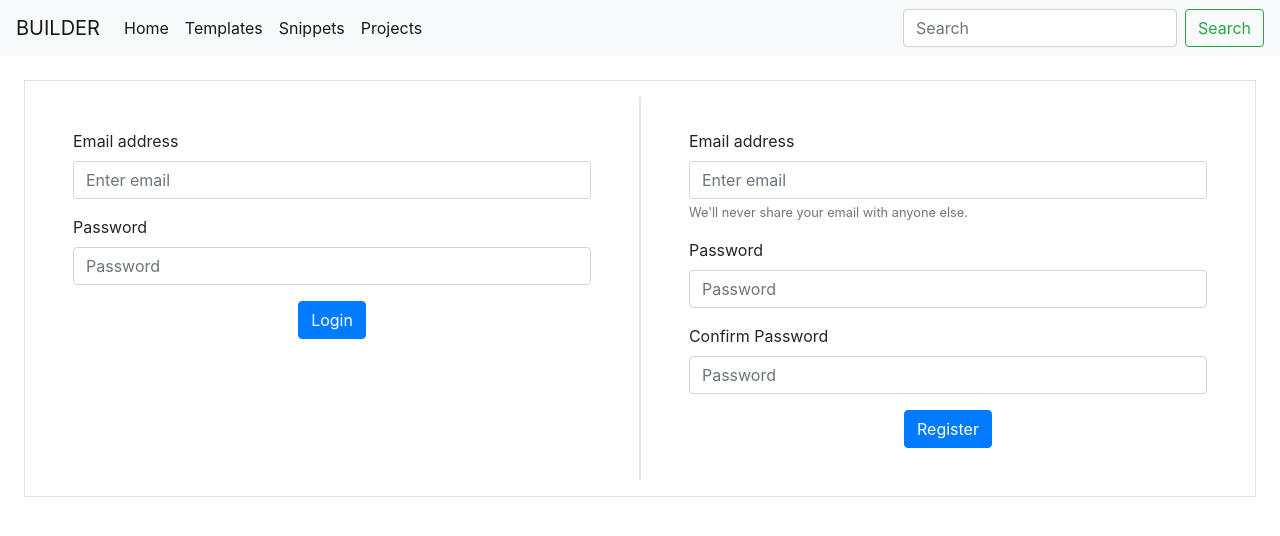
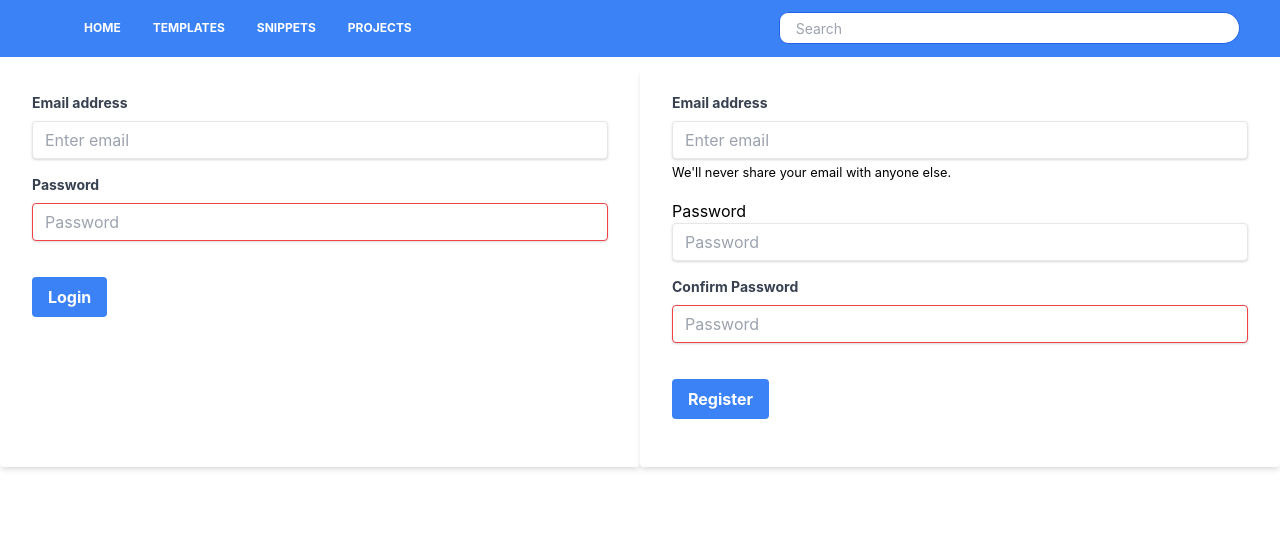
Before and after one commit to GregPetropoulos/Page-Builder, a React (Create React App) app in the folder frontend/: page / in a window 1280 px wide. Shown: the top 536 px of the page. Built offline with nearby package versions, Linux system fonts and the light colour scheme.

Commit message:
UI Landing page, Register & Login Component, Navbar

```diff
--- a/frontend/public/index.html
+++ b/frontend/public/index.html
@@ -15,12 +15,7 @@
       user's mobile device or desktop. See https://developers.google.com/web/fundamentals/web-app-manifest/
     -->
 		<link rel="manifest" href="%PUBLIC_URL%/manifest.json" />
-		<link
-			rel="stylesheet"
-			href="https://maxcdn.bootstrapcdn.com/bootstrap/4.0.0/css/bootstrap.min.css"
-			integrity="sha384-Gn5384xqQ1aoWXA+058RXPxPg6fy4IWvTNh0E263XmFcJlSAwiGgFAW/dAiS6JXm"
-			crossorigin="anonymous"
-		/>
+
 		<script
 			src="https://code.jquery.com/jquery-3.2.1.slim.min.js"
 			integrity="sha384-KJ3o2DKtIkvYIK3UENzmM7KCkRr/rE9/Qpg6aAZGJwFDMVNA/GpGFF93hXpG5KkN"
@@ -31,11 +26,7 @@
 			integrity="sha384-ApNbgh9B+Y1QKtv3Rn7W3mgPxhU9K/ScQsAP7hUibX39j7fakFPskvXusvfa0b4Q"
 			crossorigin="anonymous"
 		></script>
-		<script
-			src="https://maxcdn.bootstrapcdn.com/bootstrap/4.0.0/js/bootstrap.min.js"
-			integrity="sha384-JZR6Spejh4U02d8jOt6vLEHfe/JQGiRRSQQxSfFWpi1MquVdAyjUar5+76PVCmYl"
-			crossorigin="anonymous"
-		></script>
+		<link href="https://unpkg.com/tailwindcss@^2/dist/tailwind.min.css" rel="stylesheet">
 		<!--
       Notice the use of %PUBLIC_URL% in the tags above.
       It will be replaced with the URL of the `public` folder during the build.
--- a/frontend/src/components/Login.js
+++ b/frontend/src/components/Login.js
@@ -22,29 +22,28 @@ export const Login = () => {
 		}
 	};
 	return (
-		<form className="p-5 container" onSubmit={handleSubmit}>
-			<div className="form-group">
-				<label htmlFor="loginEmail">Email address</label>
+		<form className="bg-white shadow-md rounded px-8 pt-6 pb-8 mb-4 h-full" onSubmit={handleSubmit}>
+			<div className="mb-4">
+				<label htmlFor="loginEmail" className="block text-gray-700 text-sm font-bold mb-2">Email address</label>
 				<input
 					type="email"
-					className="form-control"
+					className="shadow appearance-none border rounded w-full py-2 px-3 text-gray-700 leading-tight focus:outline-none focus:shadow-outline"
 					id="loginEmail"
-					aria-describedby="emailHelp"
 					placeholder="Enter email"
 				/>
 			</div>
-			<div className="form-group">
-				<label htmlFor="loginPassword">Password</label>
+			<div className="mb-6">
+				<label htmlFor="loginPassword" className="block text-gray-700 text-sm font-bold mb-2">Password</label>
 				<input
 					type="password"
-					className="form-control"
+					className="shadow appearance-none border border-red-500 rounded w-full py-2 px-3 text-gray-700 mb-3 leading-tight focus:outline-none focus:shadow-outline"
 					id="loginPassword"
 					placeholder="Password"
 				/>
 			</div>
 			<p className="text-danger text-center">{error}</p>
-			<div className="d-flex justify-content-center">
-				<button type="submit" className="btn btn-primary">
+			<div className="flex items-center justify-between">
+				<button type="submit" className="bg-blue-500 hover:bg-blue-700 text-white font-bold py-2 px-4 rounded focus:outline-none focus:shadow-outline">
 					Login
 				</button>
 			</div>
--- a/frontend/src/components/Navbar.js
+++ b/frontend/src/components/Navbar.js
@@ -1,61 +1,48 @@
 export const Navbar = () => {
 	return (
-		<nav className="navbar navbar-expand-lg navbar-light bg-light sticky-top">
-			<a className="navbar-brand" href="/">
-				BUILDER
+<nav className="relative flex flex-wrap items-center justify-between px-2 py-3 bg-blue-500 mb-3">
+  <div className="container px-4 mx-auto flex flex-wrap items-center justify-between">
+    <div className="w-full relative flex justify-between lg:w-auto  px-4 lg:static lg:block lg:justify-start">
+      <a className="text-sm font-bold leading-relaxed inline-block mr-4 py-2 whitespace-nowrap uppercase text-white" href="#pablo">
+        <img src/>
       </a>
-			<button
-				className="navbar-toggler"
-				type="button"
-				data-toggle="collapse"
-				data-target="#navbarSupportedContent"
-				aria-controls="navbarSupportedContent"
-				aria-expanded="false"
-				aria-label="Toggle navigation"
-			>
-				<span className="navbar-toggler-icon"></span>
+      <button className="cursor-pointer text-xl leading-none px-3 py-1 border border-solid border-transparent rounded bg-transparent block lg:hidden outline-none focus:outline-none" type="button">
+        <span className="block relative w-6 h-px rounded-sm bg-white"></span>
+        <span className="block relative w-6 h-px rounded-sm bg-white mt-1"></span>
+        <span className="block relative w-6 h-px rounded-sm bg-white mt-1"></span>
       </button>
-
-			<div
-				className="collapse navbar-collapse"
-				id="navbarSupportedContent"
-			>
-				<ul className="navbar-nav mr-auto">
-					<li className="nav-item active">
-						<a className="nav-link" href="/">
+    </div>
+    <div className="lg:flex flex-grow items-center" id="example-navbar-warning">
+      <ul className="flex flex-col lg:flex-row list-none mr-auto">
+        <li className="nav-item">
+          <a className="px-3 py-2 flex items-center text-xs uppercase font-bold leading-snug text-white hover:opacity-75" href="/">
           Home
           </a>
         </li>
-					<li className="nav-item active">
-						<a className="nav-link" href="/templates">
-							Templates
+        <li className="nav-item">
+          <a className="px-3 py-2 flex items-center text-xs uppercase font-bold leading-snug text-white hover:opacity-75" href="/templates">
+             <span className="ml-2">Templates</span>
           </a>
         </li>
-					<li className="nav-item active">
-						<a className="nav-link" href="/snippets">
-							Snippets
+        <li className="nav-item">
+          <a className="px-3 py-2 flex items-center text-xs uppercase font-bold leading-snug text-white hover:opacity-75" href="/snippets">
+            <span className="ml-2">Snippets</span>
           </a>
         </li>
-					<li className="nav-item active">
-						<a className="nav-link" href="/projects">
-							Projects
+		<li className="nav-item">
+          <a className="px-3 py-2 flex items-center text-xs uppercase font-bold leading-snug text-white hover:opacity-75" href="/projects">
+            <span className="ml-2">Projects</span>
           </a>
         </li>
       </ul>
-				<form className="form-inline my-2 my-lg-0">
-					<input
-						className="form-control mr-sm-2"
-						type="search"
-						placeholder="Search"
-						aria-label="Search"
-					/>
-					<button
-						className="btn btn-outline-success my-2 my-sm-0"
-						type="submit"
-					>
-						Search
-					</button>
-				</form>
+      <div className="relative flex w-full sm:w-7/12 md:w-5/12 px-4 flex-wrap items-stretch lg:ml-auto">
+        <div className="flex">
+          <span className="font-normal leading-snug flex text-center white-space-no-wrap border border-solid border-blue-600 rounded-full text-sm bg-white items-center rounded-r-none pl-2 py-1 text-blue-800 border-r-0 placeholder-blueGray-300">
+          </span>
+        </div>
+        <input type="text" className="px-2 py-1 h-8 border border-solid  border-blue-600 rounded-full text-sm leading-snug text-blue-700 bg-white shadow-none outline-none focus:outline-none w-full font-normal rounded-l-none flex-1 border-l-0 placeholder-blueGray-300" placeholder="Search" />
+      </div>
+    </div>
   </div>
 </nav>
 	);
--- a/frontend/src/components/Register.js
+++ b/frontend/src/components/Register.js
@@ -37,43 +37,44 @@ export const Register = () => {
 	};
 
 	return (
-		<form className="p-5 container" onSubmit={handleSubmit}>
-			<div className="form-group">
-				<label htmlFor="registerEmail">Email address</label>
+		<form className="bg-white shadow-md rounded px-8 pt-6 pb-8 mb-4 h-full" onSubmit={handleSubmit}>
+			<div className="mb-4">
+				<label htmlFor="registerEmail" className="block text-gray-700 text-sm font-bold mb-2">
+					Email address
+				</label>
 				<input
 					type="email"
-					className="form-control"
+					className="shadow appearance-none border rounded w-full py-2 px-3 text-gray-700 leading-tight focus:outline-none focus:shadow-outline"
 					id="registerEmail"
-					aria-describedby="emailHelpRegister"
 					placeholder="Enter email"
 				/>
 				<small id="emailHelpRegister" className="form-text text-muted">
 					We'll never share your email with anyone else.
 				</small>
 			</div>
-			<div className="form-group">
+			<div className="mb-4">
 				<label htmlFor="registerPassword">Password</label>
 				<input
 					type="password"
-					className="form-control"
+					className="shadow appearance-none border rounded w-full py-2 px-3 text-gray-700 leading-tight focus:outline-none focus:shadow-outline"
 					id="registerPassword"
 					placeholder="Password"
 				/>
 			</div>
-			<div className="form-group">
-				<label htmlFor="registerConfirmPassword">
+			<div className="mb-6">
+				<label htmlFor="registerConfirmPassword" className="block text-gray-700 text-sm font-bold mb-2">
 					Confirm Password
 				</label>
 				<input
 					type="password"
-					className="form-control"
+					className="shadow appearance-none border border-red-500 rounded w-full py-2 px-3 text-gray-700 mb-3 leading-tight focus:outline-none focus:shadow-outline"
 					id="registerConfirmPassword"
 					placeholder="Password"
 				/>
 			</div>
 			<p className="text-danger text-center">{error}</p>
-			<div className="d-flex justify-content-center">
-				<button type="submit" className="btn btn-primary">
+			<div className="flex items-center justify-between">
+				<button type="submit" className="bg-blue-500 hover:bg-blue-700 text-white font-bold py-2 px-4 rounded focus:outline-none focus:shadow-outline">
 					Register
 				</button>
 			</div>
--- a/frontend/src/pages/LandingPage.js
+++ b/frontend/src/pages/LandingPage.js
@@ -3,16 +3,13 @@ import { Register } from '../components/Register';
 
 export const LandingPage = () => {
 	return (
-		<div className="d-flex justify-content-center border m-4 flex-wrap flex-md-nowrap">
-			<Login />
-			<div
-				className="my-3"
-				style={{
-					width: '4px',
-					backgroundColor: '#dee2e6',
-				}}
-			></div>
-			<Register />
+		<div className="grid grid-cols-2 grid-rows-1">
+			<div className="">
+				<Login />
+			</div>
+			<div className="">
+				<Register />
+			</div>
 		</div>
 	);
 };
```
Also changed, not shown: 2 other files (tests, documents, lock files or other folders). Lines whose indentation alone changed are shown as unchanged.
